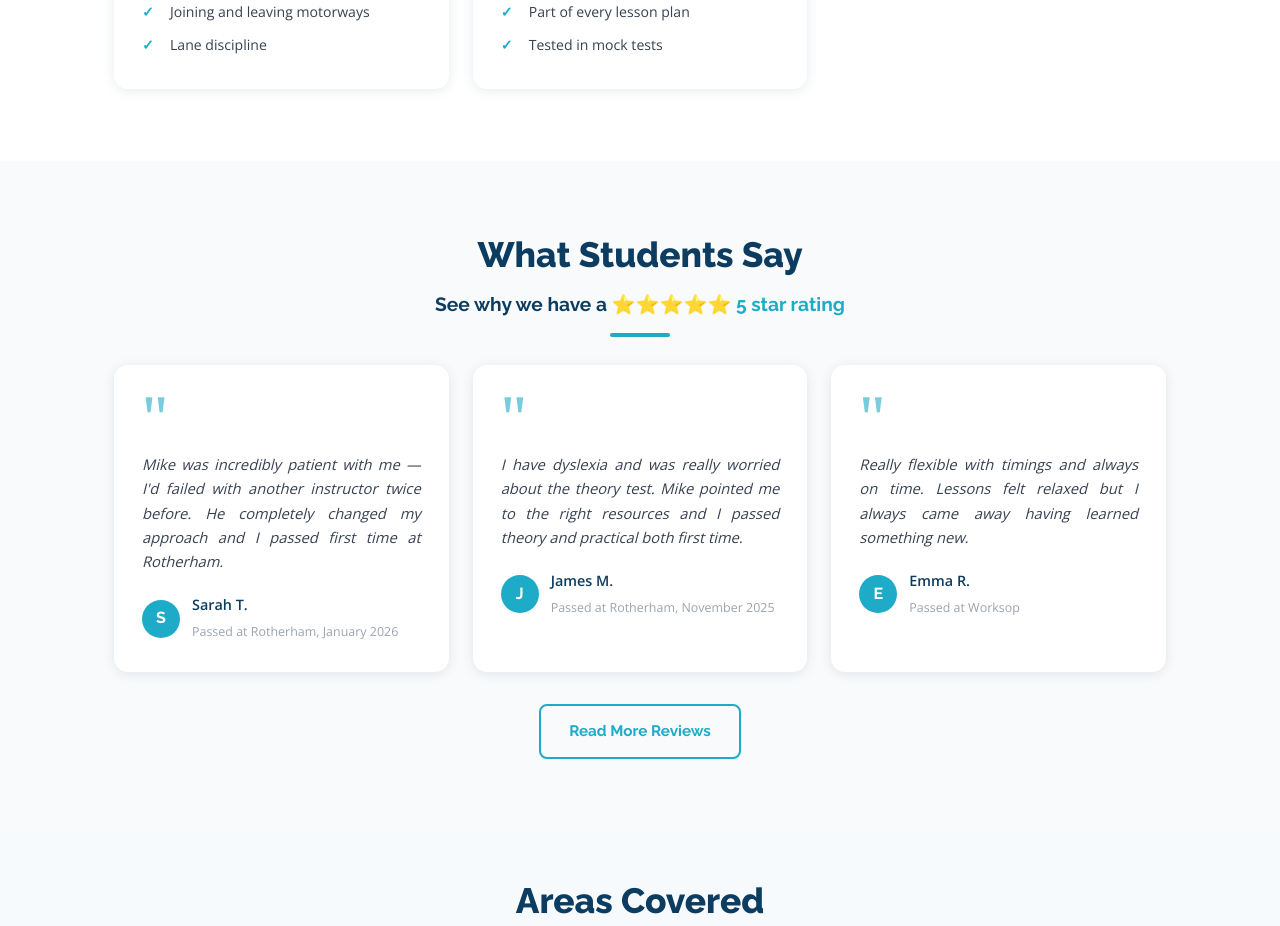
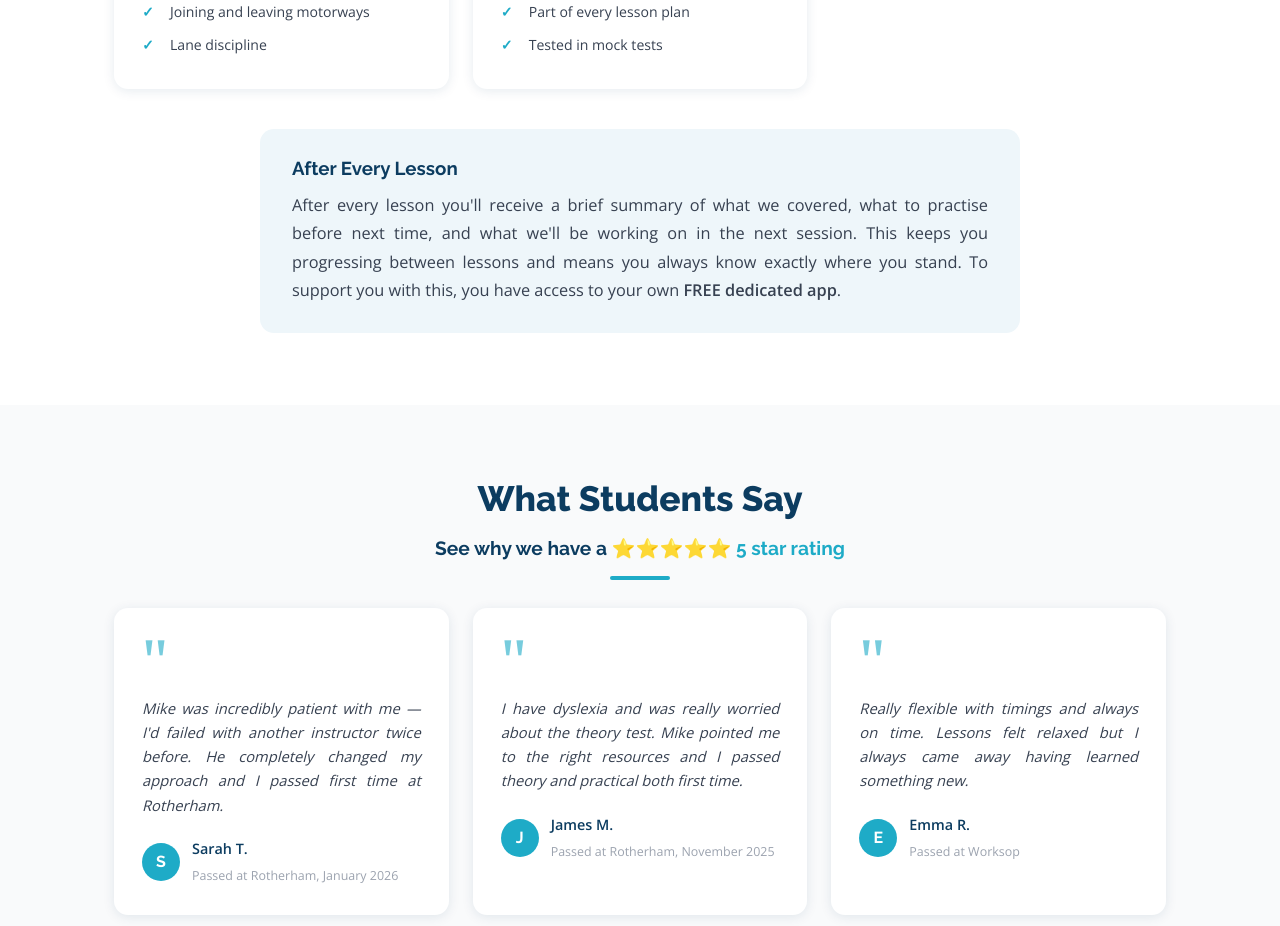
Before and after one commit to mikehinton-wq/mods-website, a React (Vite) app: page / in a window 1280 px wide. Shown: the part 3140-4066 px from the top of the page. Built offline with nearby package versions, Linux system fonts and the light colour scheme.

Commit message:
Update site

```diff
--- a/src/pages/Home.jsx
+++ b/src/pages/Home.jsx
@@ -273,6 +273,15 @@ export default function Home() {
               </div>
             ))}
           </div>
+          <div style={{ marginTop: 40, background: 'var(--pale-blue)', borderRadius: 'var(--radius-lg)', padding: '28px 32px', maxWidth: 760, margin: '40px auto 0' }}>
+            <h3 style={{ marginBottom: 10 }}>After Every Lesson</h3>
+            <p style={{ color: 'var(--grey-700)', lineHeight: 1.75, fontSize: '1.02rem' }}>
+              After every lesson you'll receive a brief summary of what we covered, what to practise
+              before next time, and what we'll be working on in the next session. This keeps you
+              progressing between lessons and means you always know exactly where you stand.
+              To support you with this, you have access to your own <strong>FREE dedicated app</strong>.
+            </p>
+          </div>
         </div>
       </section>
 
```
